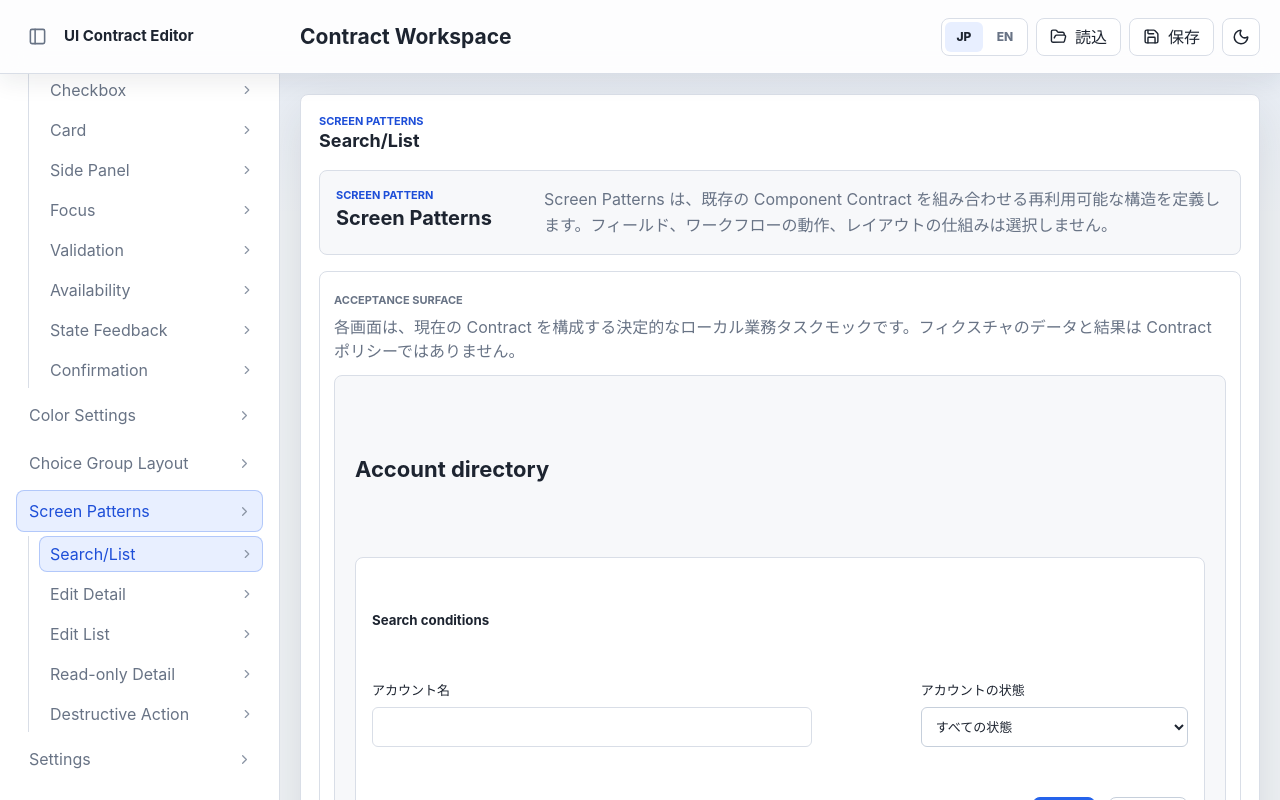
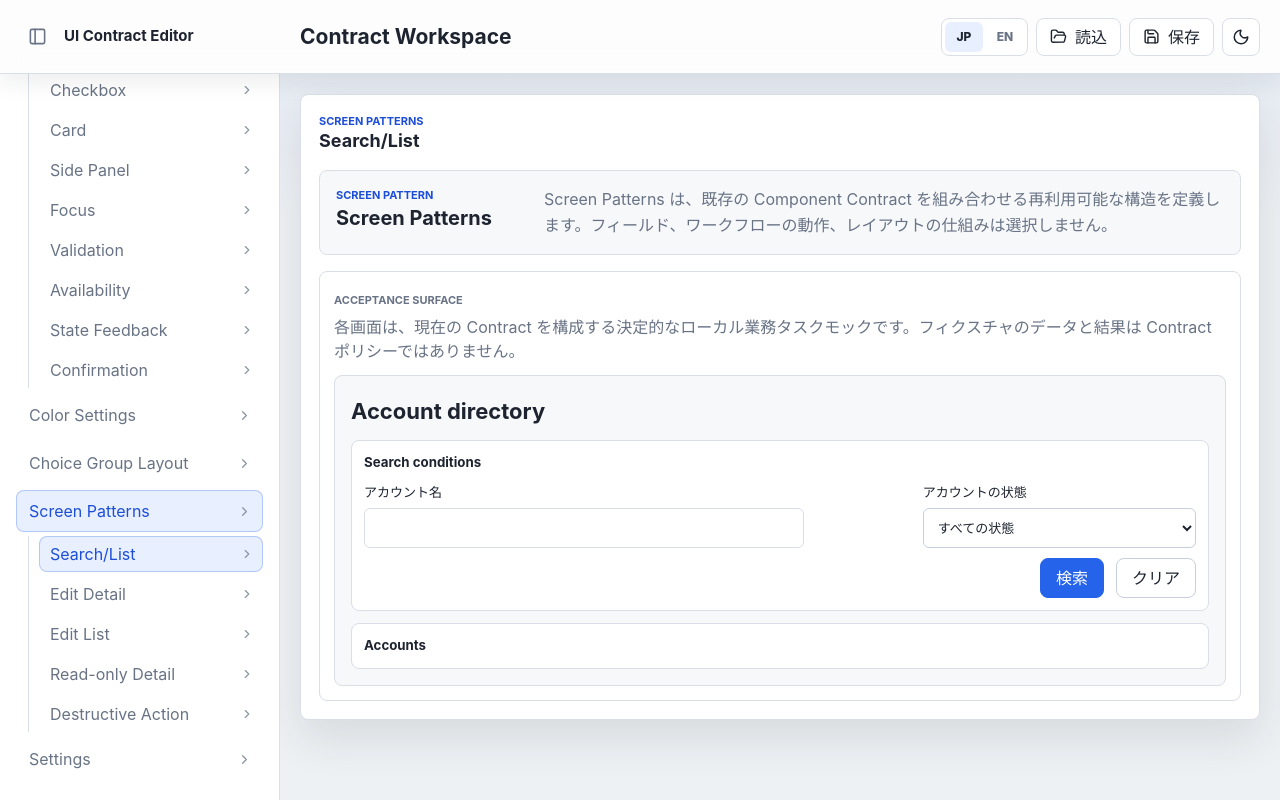
Before and after one commit to mk3008/ui-contract, a React (Vite) app: page / in a window 1280 px wide. Both pictures are taken after a click on the button "Screen Patterns". Built offline with nearby package versions, Linux system fonts and the light colour scheme.

Commit message:
fix(screen-patterns): compact operational density

```diff
--- a/src/styles.css
+++ b/src/styles.css
@@ -1112,7 +1112,7 @@ h3 {
 .download-icon { width: 15px; height: 15px; }
 
 .interactive-example-stage {
-  min-height: 236px;
+  min-height: 0;
 }
 
 .interactive-example {
@@ -1243,9 +1243,10 @@ h3 {
 /* Deterministic Screen Pattern acceptance surfaces: screen structure, not component galleries. */
 .business-screen {
   display: grid;
-  gap: 16px;
-  min-height: 680px;
-  padding: 20px;
+  align-content: start;
+  gap: 12px;
+  min-height: 0;
+  padding: 16px;
   border: 1px solid var(--line);
   border-radius: var(--radius);
   background: var(--surface-soft);
@@ -1281,22 +1282,22 @@ h3 {
 .screen-section,
 .screen-state,
 .screen-action-bar {
-  padding: 16px;
+  padding: 12px;
   border: 1px solid var(--line);
   border-radius: 8px;
   background: var(--surface);
 }
 
 .screen-section,
-.screen-state { display: grid; gap: 14px; }
+.screen-state { display: grid; gap: 10px; }
 .section-title { display: grid; gap: 4px; }
 .business-screen[data-example="search-list"] { inline-size: min(100%, 1180px); box-sizing: border-box; margin-inline: auto; }
 .search-conditions { align-items: end; }
-.search-condition-fields { display: grid; grid-template-columns: minmax(0, 1.4fr) minmax(180px, .7fr); gap: 14px; }
+.search-condition-fields { display: grid; grid-template-columns: minmax(0, 1.4fr) minmax(180px, .7fr); gap: 12px; }
 .search-condition-actions { justify-content: flex-start; }
 .screen-actions { flex-wrap: wrap; justify-content: flex-end; }
 .screen-actions .contract-button { width: auto; }
-.screen-field-grid { display: grid; grid-template-columns: repeat(2, minmax(0, 1fr)); gap: 14px; }
+.screen-field-grid { display: grid; grid-template-columns: repeat(2, minmax(0, 1fr)); gap: 12px; }
 .screen-field-span-full { grid-column: 1 / -1; }
 
 .example-field select {
@@ -1314,14 +1315,15 @@ h3 {
 .required-cue { color: var(--danger); font-size: 12px; font-weight: 700; }
 .results-region { overflow: hidden; }
 .results-toolbar { align-items: flex-start; }
-.table-context-toolbar { box-sizing: border-box; block-size: 62px; display: flex; align-items: center; justify-content: space-between; gap: 12px; padding: 10px; border: 1px solid var(--line); border-bottom: 0; font-size: 13px; }
+.table-context-toolbar,
+[data-table-context-toolbar] { box-sizing: border-box; block-size: 48px; display: flex; align-items: center; justify-content: space-between; gap: 12px; padding: 8px 10px; border: 1px solid var(--line); border-bottom: 0; font-size: 13px; }
 .table-context-toolbar p { margin: 0; }
 .table-context-summary { color: var(--muted); background: var(--surface); }
 .batch-action-bar { border-color: var(--primary); color: var(--primary-strong); background: var(--primary-soft); font-weight: 700; }
 .business-table tr[data-selected="true"] { background: var(--primary-soft); }
 .business-table { width: 100%; border-collapse: collapse; color: var(--text); text-align: left; }
 .business-table th,
-.business-table td { padding: 11px 10px; border-top: 1px solid var(--line); vertical-align: middle; font-size: 13px; }
+.business-table td { padding: 8px 10px; border-top: 1px solid var(--line); vertical-align: middle; font-size: 13px; }
 .business-table th { color: var(--muted); background: var(--surface-soft); font-size: 12px; }
 .business-table td strong,
 .business-table td small { display: block; }
@@ -1337,7 +1339,7 @@ h3 {
 .paging { justify-content: flex-end; color: var(--muted); font-size: 13px; }
 .paging button { border: 1px solid var(--line); border-radius: 5px; padding: 5px 9px; color: var(--primary-strong); background: var(--surface); font: inherit; cursor: pointer; }
 .paging button:disabled { color: var(--muted); cursor: not-allowed; }
-.screen-state { min-height: 130px; align-content: center; }
+.screen-state { min-height: 108px; align-content: center; }
 .screen-state.is-error { border-color: var(--danger); }
 .screen-state.is-error strong { color: var(--danger); }
 .skeleton-row { height: 12px; border-radius: 99px; background: linear-gradient(90deg, var(--surface-soft), var(--line), var(--surface-soft)); }
@@ -1370,7 +1372,7 @@ h3 {
 
 /* Exported artifacts contain only the business screen, without simulated application chrome. */
 .screen-page-artifact { min-height: 100vh; padding: 20px; overflow: hidden; color: var(--text); background: var(--page); }
-.screen-page-artifact .business-screen { min-height: calc(100vh - 40px); background: var(--surface-soft); }
+.screen-page-artifact .business-screen { min-height: 0; background: var(--surface-soft); }
 
 @media (max-width: 720px) {
   .business-screen { min-height: auto; padding: 14px; }
```
Also changed, not shown: 1 other file (tests, documents, lock files or other folders).
